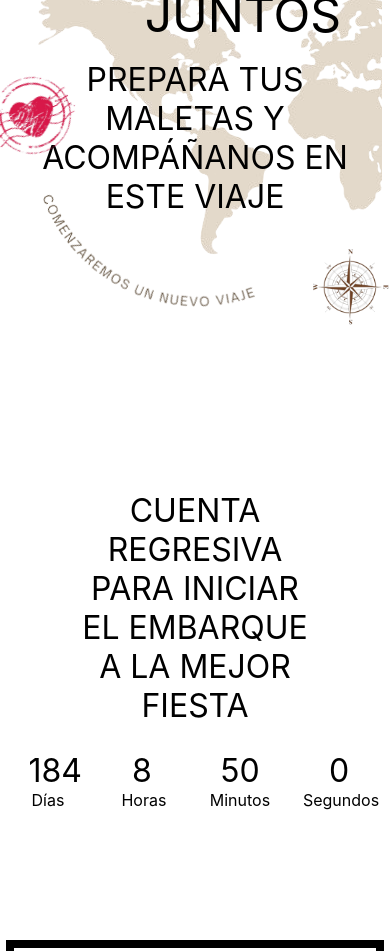
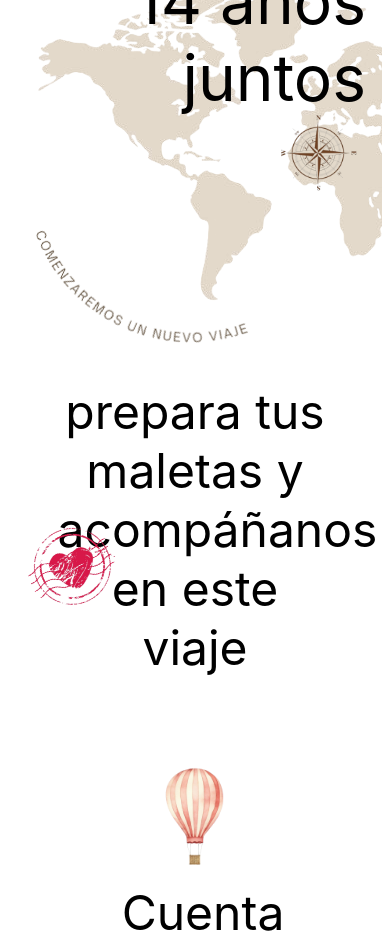
Before and after one commit to CristopherVanegas/BodaNicoleRo, a React (Vite) app in the folder boda_nicole_ro/: page / in a window 390 px wide. Shown: the part 1020-1971 px from the top of the page. Built offline with nearby package versions, Linux system fonts and the light colour scheme; the HTML template or start-up script is replaced by a standard one; a web font is replaced by a local one.

Commit message:
Fix: Se añadieron estilos para el globo y se extrajeron la brújula, el heart-stamp y el ballon para ponerlo en el story, se arreglaron los estilos para que aparezcan siguiendo el flujo de la página y sin dañar el responsive.

```diff
--- a/boda_nicole_ro/src/components/Countdown/Countdown.jsx
+++ b/boda_nicole_ro/src/components/Countdown/Countdown.jsx
@@ -1,9 +1,6 @@
 import { useState, useEffect } from 'react';
 import styles from './Countdown.module.css';
-import Balloon from "../Extras/Balloon/Balloon";
-import brujula from "../../assets/images/brujula31.png";
-import heart_stamp_icon from "../../assets/images/icons/heart_stamp_icon.png";
-import nuevo_viaje from "../../assets/images/texts/nuevo_viaje.png";
+import globoImage from "../../assets/images/globo.png";
 
 const Countdown = () => {
   const weddingDate = new Date('2025-09-06T11:00:00').getTime(); // Cambia la fecha al día de la boda
@@ -31,14 +28,8 @@ const Countdown = () => {
 
   return (
     <section className={styles.countdownContainer}>
-      {/* <a className={styles.buttonContainer}>
-        <img className={styles.globoIcon} src={globoFlotanteIcon} alt="Icono Globo Flotante" />
-      </a> */}
-      <div className={styles.balloonContainer}>
-        <Balloon className={styles.ballonSection} />
-        <img className={styles.brujula} src={brujula} alt="Brujula" />
-        <img className={styles.nuevo_viaje} src={nuevo_viaje} alt="Nuevo Viaje" />
-        <img className={styles.heart_stamp} src={heart_stamp_icon} alt="Heart Stamp Icon" />
+      <div className={styles.imageContainer}>
+        <img className={styles.balloon} src={globoImage} alt="Globo Image" />
       </div>
       <p className={styles.invitationText}>
         Cuenta regresiva para iniciar el embarque a la mejor fiesta
--- a/boda_nicole_ro/src/components/Countdown/Countdown.module.css
+++ b/boda_nicole_ro/src/components/Countdown/Countdown.module.css
@@ -6,6 +6,17 @@
   flex-direction: column;
   justify-content: center;
   align-items: center;
+}
+
+.imageContainer {
+  margin-top: 32px;
+}
+
+.balloon {
+  width: 80px;
+  height: auto;
+  margin: 0px;
+  animation: var(--tambaleo);
 }
 
 .timer {
@@ -57,12 +68,15 @@
 }
 
 .invitationText {
-  width: 250px;
-  font-size: 2rem;
+  width: 350px;
   font-family: var(--font-title2);
-  color: var(--color-text);
+  color: var(--color-title);
+  text-transform: none;
+  font-weight: 400;
+  font-size: 3rem;
+
   margin: 26px auto;
-  margin-top: 125px;
+  margin-top: 0px;
 }
 
 .buttonContainer {
@@ -92,47 +106,3 @@
     transform: rotate(-4deg);
   }
 }
-
-.balloonContainer {
-  position: relative;
-  /* background-color: cyan; */
-  width: 400px;
-  height: 100px;
-}
-
-.ballonSection {
-  position: absolute;
-  width: 100%;
-  z-index: 100;
-}
-
-.brujula {
-  position: absolute;
-  z-index: 4;
-  top: -40%;
-  right: 0%;
-  width: 90px;
-  height: auto;
-  border-radius: 50%;
-  animation: var(--rotateCompass)
-}
-
-.nuevo_viaje {
-  width: 250px;
-  height: auto;
-  transform: rotate(25deg);
-  position: absolute;
-  left: 5%;
-  top: -45%;
-}
-
-.heart_stamp {
-  position: absolute;
-  z-index: 4;
-  top: -205%;
-  left: -2%;
-  width: 90px;
-  height: auto;
-  border-radius: 50%;
-  transform: rotate(-25deg);
-}
--- a/boda_nicole_ro/src/components/Story/story.jsx
+++ b/boda_nicole_ro/src/components/Story/story.jsx
@@ -1,6 +1,10 @@
 import 'react'
 import styles from "./story.module.css";
 import Countdown from "../Countdown/Countdown";
+import nuevo_viaje from "../../assets/images/texts/nuevo_viaje.png";
+import Balloon from "../Extras/Balloon/Balloon";
+import brujula from "../../assets/images/brujula31.png";
+import heart_stamp_icon from "../../assets/images/icons/heart_stamp_icon.png";
 
 const Story = () => {
     return (
@@ -12,6 +16,14 @@ const Story = () => {
                     <p className={styles.text1}>Después de</p>
                     <p className={styles.text2}>14 años juntos</p>
                 </div>
+                <div className={styles.balloonContainer}>
+                    <Balloon className={styles.ballonSection} />
+                    <img className={styles.brujula} src={brujula} alt="Brujula" />
+                    <img className={styles.heart_stamp} src={heart_stamp_icon} alt="Heart Stamp Icon" />
+                </div>
+                <div className={styles.imageContainer}>
+                    <img className={styles.nuevo_viaje} src={nuevo_viaje} alt="Nuevo Viaje" />
+                </div>
                 <p className={styles.invitationText}>
                     prepara tus maletas y acompáñanos en este viaje
                 </p>
--- a/boda_nicole_ro/src/components/Story/story.module.css
+++ b/boda_nicole_ro/src/components/Story/story.module.css
@@ -1,17 +1,12 @@
 .storyContainer {
     position: relative;
-    /* Permite posicionar elementos absolutamente dentro de este contenedor */
-    /* padding-top: 10px; */
     text-align: center;
     background-color: var(--color-bg-general);
-    /* min-height: 100vh; */
     height: auto;
     display: flex;
     flex-direction: column;
     justify-content: center;
     align-items: center;
-    /* overflow: hidden; */
-    /* Evita que el fondo se desborde */
 }
 
 .sliderBackground2 {
@@ -43,46 +38,21 @@
 .content {
     position: relative;
     z-index: 1;
-    /* Se muestra por encima del slider de fondo */
     width: 100%;
 }
 
-.title {
-    font-size: 3rem;
-    color: var(--color-title);
-    font-family: var(--font-title);
-    font-weight: 700;
-    text-transform: uppercase;
-    margin: 20px;
-}
-
-.h3 {
-    font-size: 1rem;
-    color: var(--color-title);
-    font-family: var(--font-simple);
-    text-transform: uppercase;
-    margin: 0;
-}
-
-.subtitle {
-    font-size: 3rem;
-    color: var(--color-title);
-    font-family: var(--font-title);
-    font-weight: 700;
-    text-transform: uppercase;
-    margin-top: 0;
-}
-
 .textContainer {
-    width: 300px;
+    width: 350px;
     margin: 0 auto;
 }
 
 .text1,
 .text2 {
-    font-size: 3rem;
     font-family: var(--font-title2);
-    color: var(--color-text);
+    color: var(--color-title);
+    font-weight: 400;
+    font-size: 4rem;
+    text-transform: none;
     margin: 4px;
 }
 
@@ -96,11 +66,69 @@
     margin-bottom: 16px;
 }
 
+.balloonContainer {
+    position: relative;
+    /* background-color: cyan; */
+    width: 400px auto;
+    height: 100px;
+}
+
+.ballonSection {
+    position: absolute;
+    width: 100%;
+    z-index: 100;
+}
+
+.brujula {
+    position: absolute;
+    z-index: 4;
+    top: -40%;
+    right: 5%;
+    width: 90px;
+    height: auto;
+    border-radius: 50%;
+    animation: var(--rotateCompass)
+}
+
+.heart_stamp {
+    position: absolute;
+    z-index: 4;
+    top: 380%;
+    left: 5%;
+    width: 90px;
+    height: auto;
+    border-radius: 50%;
+    transform: rotate(-25deg);
+}
+
+.imageContainer {
+    position: relative;
+    width: 400px;
+    height: auto;
+    margin: auto;
+    margin-top: 25px;
+    margin-bottom: 150px;
+    background-color: aqua;
+}
+
+.nuevo_viaje {
+    position: absolute;
+    width: 250px;
+    height: auto;
+    transform: rotate(25deg);
+    left: 0%;
+    top: 0%;
+}
+
 .invitationText {
-    width: 350px;
-    font-size: 2rem;
+    position: relative;
+    width: 275px;
     font-family: var(--font-title2);
-    color: var(--color-text);
+    color: var(--color-title);
+    font-weight: 400;
+    font-size: 3rem;
+    text-transform: none;
+
     margin-top: 10px;
     margin-left: auto;
     margin-right: auto;
```
